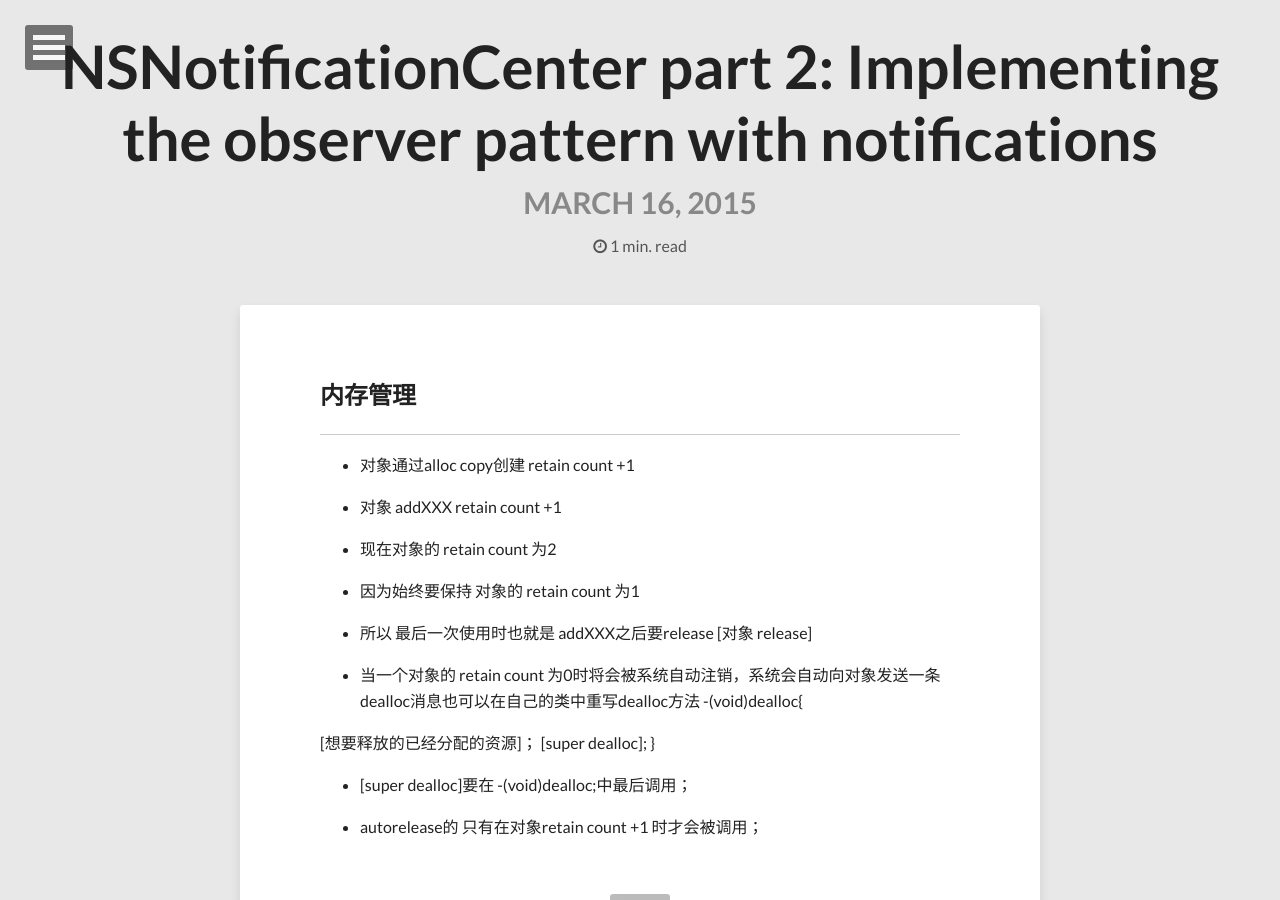
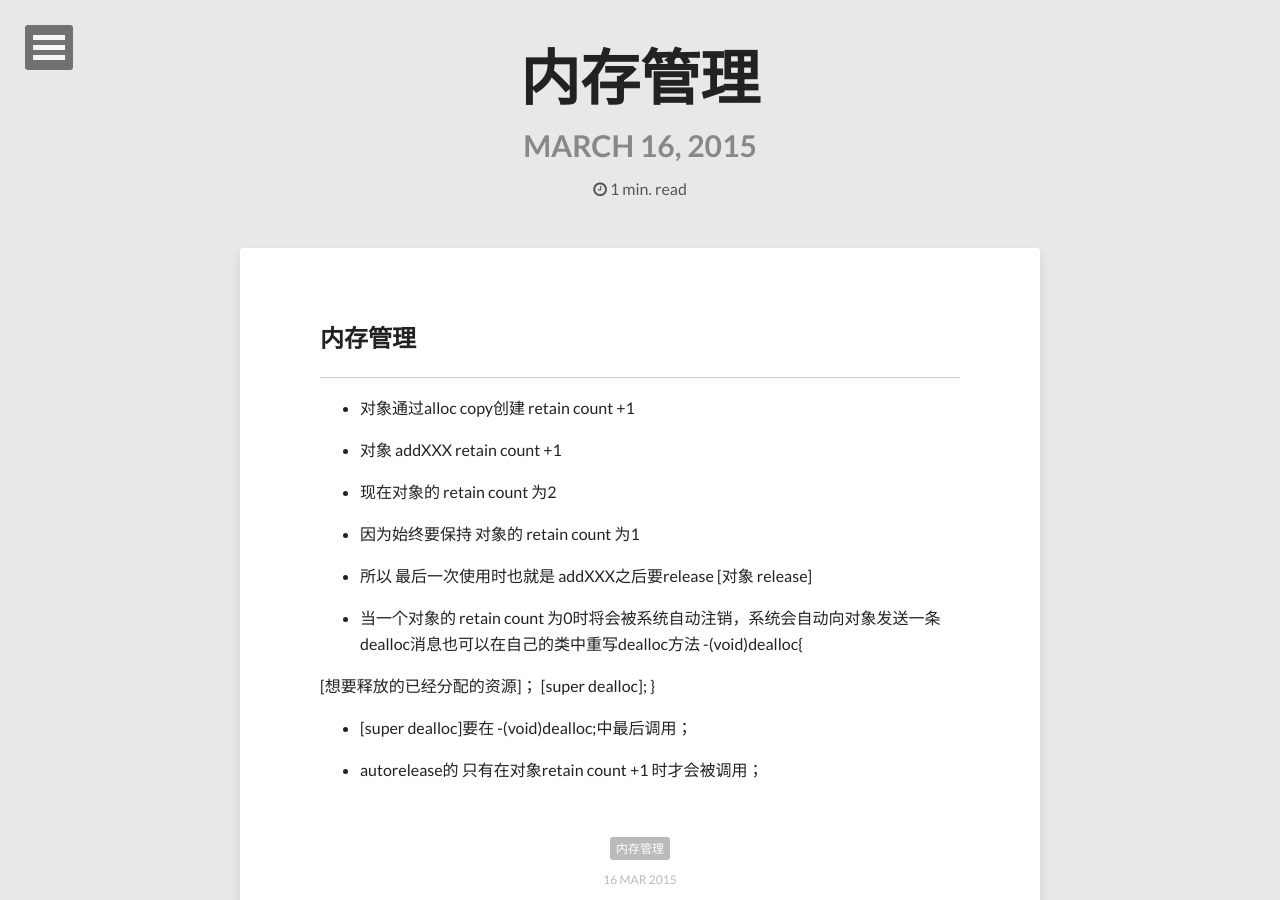
Before and after one commit to iusn/iusn.github.io, a Jekyll site: the page built from _posts/2015-03-26-内存管理.md, in a window 1280 px wide and 900 px high. Built offline with Jekyll 4.4.1, drawn with Linux system fonts in a browser that asks for light colours; nearby versions of some CDN libraries; comment, search, counter and statistics services are not loaded.

Commit message:
change name

```diff
--- a/_posts/2015-03-26-内存管理.md
+++ b/_posts/2015-03-26-内存管理.md
@@ -1,7 +1,7 @@
 ---
 
 layout: post
-title:  "NSNotificationCenter part 2: Implementing the observer pattern with notifications"
+title:  "内存管理"
 date: 2015-03-16
 description: ""
 category: 内存管理
```
